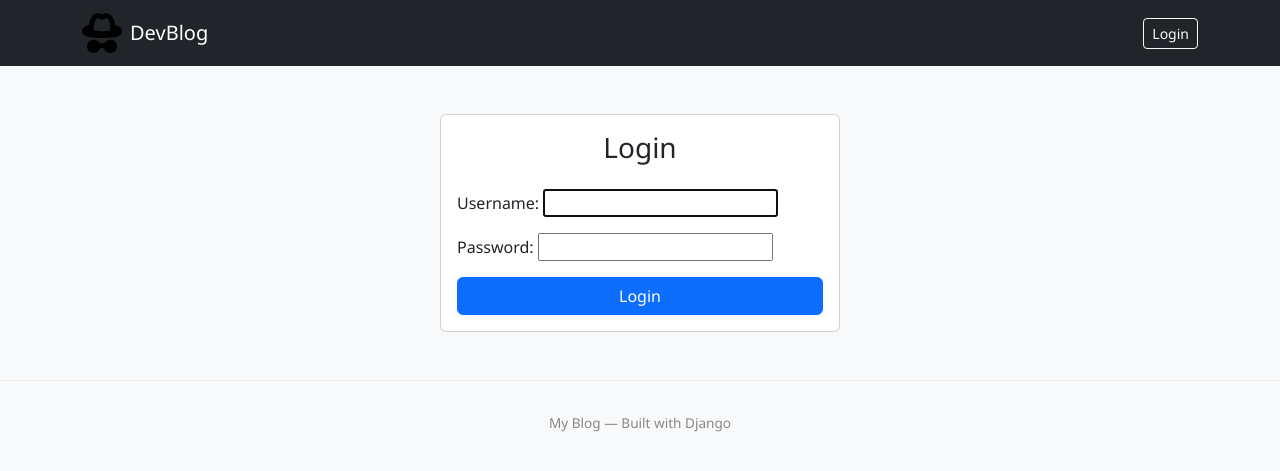
After one commit to Lynxars/django-fundamentals, a Django app: page /accounts/login/ in a window 1280 px wide. The commit adds this page. Shown: the top 471 px of the page. Run offline with Django 5.2, Linux system fonts and the light colour scheme.

Commit message:
functional administrator backend, complete frontend CRUD capabilities, assets styling, and safe user authentication.

```diff
--- a/blog/forms.py
+++ b/blog/forms.py
@@ -6,4 +6,4 @@ from blog.models import Post
 class PostForm(forms.ModelForm):
     class Meta:
         model = Post
-        fields = ['title', 'slug', 'body', 'category', 'author']
+        fields = ['title', 'slug', 'body', 'category']
--- a/blog/templates/blog/base.html
+++ b/blog/templates/blog/base.html
@@ -10,33 +10,39 @@
     /* minimal reset + layout */
     * { box-sizing: border-box; margin: 0; padding: 0; }
     body { font-family: sans-serif; color: #222; }
-    nav { background: #085041; padding: 1rem 2rem;
-          display: flex; justify-content: space-between; align-items: center; }
-    nav a { color: #9FE1CB; text-decoration: none; margin-left: 1rem; }
-    nav .brand { color: #fff; font-weight: bold; font-size: 1.1rem;
-                 display: flex; align-items: center; gap: 8px; text-decoration: none; }
+
     main { max-width: 800px; margin: 2rem auto; padding: 0 1rem; }
     footer { text-align: center; padding: 2rem; color: #888; font-size: 0.85rem;
             border-top: 1px solid #eee; margin-top: 3rem; }
   </style>
 
-  <!-- Bootstrap CSS (CDN) -->
-  <link href="https://cdn.jsdelivr.net/npm/bootstrap@5.3.3/dist/css/bootstrap.min.css" rel="stylesheet">
-
-  <!-- 2. Link your custom local stylesheet -->
+<!-- Bootstrap CSS (CDN) -->
+  <link href="https://cdn.jsdelivr.net/npm/bootstrap@5.3.0/dist/css/bootstrap.min.css" rel="stylesheet">
+  <!-- Your custom local stylesheet -->
   <link rel="stylesheet" href="{% static 'css/style.css' %}">
 </head>
 
 <body>
-
-  <nav>
-    <a href="{% url 'blog:home' %}" class="brand">
-      <img src="{% static 'images/logo (2).png' %}" alt="My Blog logo" height="32">
-      My Blog
-    </a>
-    <div>
-      <a href="{% url 'blog:home' %}">Home</a>
-      <a href="{% url 'blog:about' %}">About</a>
+  <nav class="navbar navbar-expand-lg navbar-dark bg-dark mb-4">
+    <div class="container">
+      <a class="navbar-brand d-flex align-items-center" href="{% url 'blog:home' %}">
+        <img src="{% static 'images/logo (2).png' %}" alt="Site Logo" height="40" class="me-2">
+        <span>DevBlog</span>
+      </a>
+      <div class="ms-auto d-flex align-items-center">
+        <!-- Check if user is logged in -->
+        {% if user.is_authenticated %}
+          <span class="text-light me-3">Welcome, <strong>{{ user.username }}</strong></span>
+          <a href="{% url 'blog:create_post' %}" class="btn btn-primary btn-sm me-2">Write a Post</a>
+          <!-- Django logout requires a POST request for security -->
+          <form action="{% url 'logout' %}" method="POST" class="d-inline">
+            {% csrf_token %}
+            <button type="submit" class="btn btn-outline-light btn-sm">Logout</button>
+          </form>
+        {% else %}
+          <a href="{% url 'login' %}" class="btn btn-outline-light btn-sm">Login</a>
+        {% endif %}
+      </div>
     </div>
   </nav>
 
--- /dev/null
+++ b/blog/templates/registration/login.html
@@ -0,0 +1,16 @@
+<!-- blog/templates/registration/login.html -->
+{% extends 'blog/base.html' %}
+
+{% block content %}
+  <div class="card mx-auto my-5" style="max-width: 400px;">
+    <div class="card-body">
+      <h3 class="card-title text-center mb-4">Login</h3>
+
+      <form method="POST">
+        {% csrf_token %}
+        {{ form.as_p }}
+        <button type="submit" class="btn btn-primary w-100">Login</button>
+      </form>
+    </div>
+  </div>
+{% endblock %}
--- a/myblog/urls.py
+++ b/myblog/urls.py
@@ -20,4 +20,7 @@ from django.urls import path, include
 urlpatterns = [
     path('admin/', admin.site.urls),
     path('', include('blog.urls')),
+         # --- ADD THIS ROUTE ---
+    # This maps paths like /accounts/login/ and /accounts/logout/ [1.2.7]
+    path('accounts/', include('django.contrib.auth.urls'))
 ]
```
Also changed, not shown: blog/views.py (+12 -14 lines), myblog/settings.py (+8 -0 lines).
